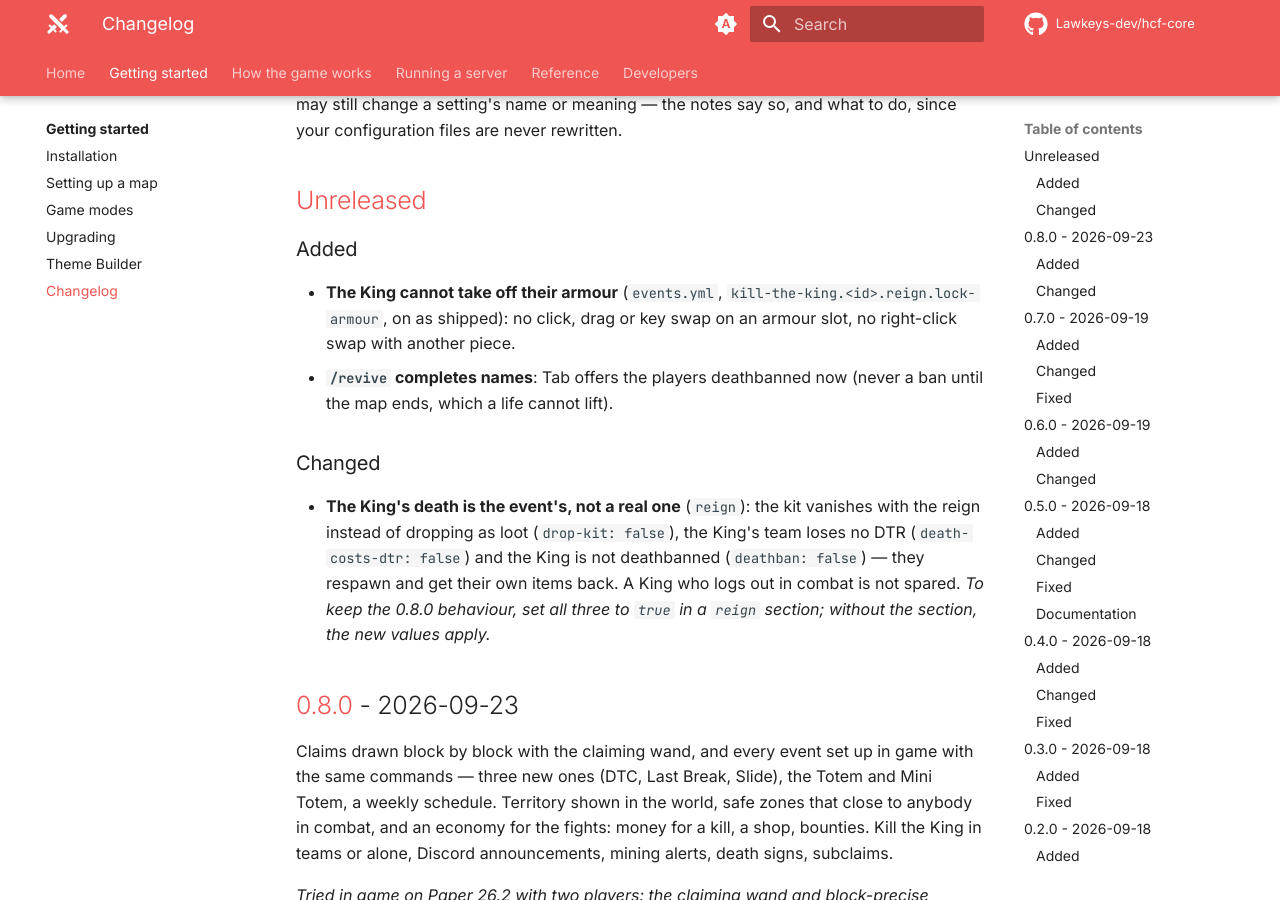
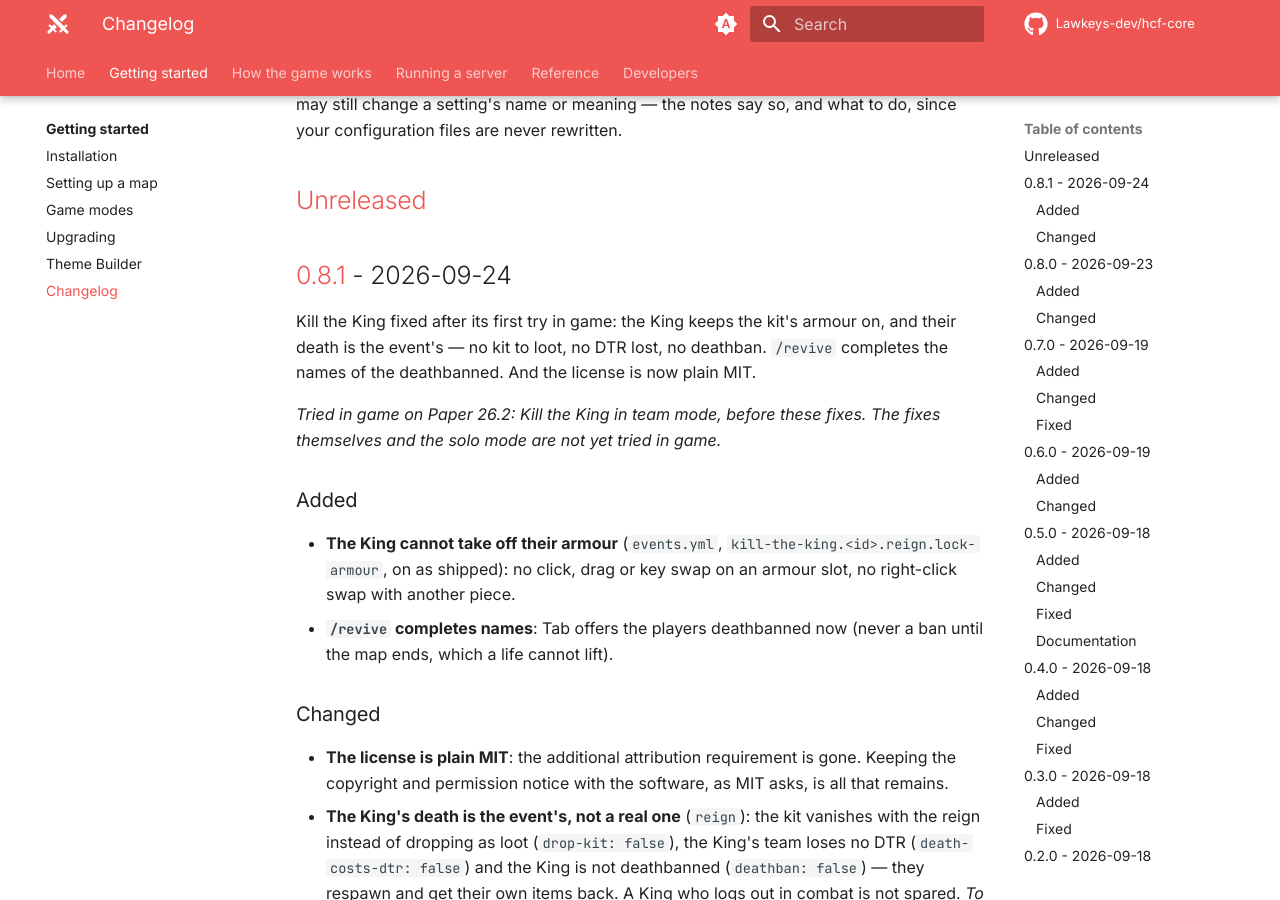
Before and after one commit to Lawkeys-dev/hcf-core, an MkDocs documentation site: the page built from docs/changelog.md, in a window 1280 px wide and 900 px high, scrolled down 254 px. Built offline with MkDocs 1.6.1 and Material for MkDocs 9.7.7, drawn with Linux system fonts in a browser that asks for light colours; comment, search, counter and statistics services are not loaded; some of the changed text lies outside the part shown.

Commit message:
Release 0.8.1: Kill the King fixes, plain MIT license
The King keeps the kit's armour on, and their death costs no kit loot,
DTR or deathban. /revive completes the deathbanned players' names. The
license is plain MIT, without the attribution requirement.

````diff
--- a/CHANGELOG.md
+++ b/CHANGELOG.md
@@ -6,11 +6,18 @@
 
 ## [Unreleased]
 
+## [0.8.1] - 2026-09-24
+
+Kill the King fixed after its first try in game: the King keeps the kit's armour on, and their death is the event's — no kit to loot, no DTR lost, no deathban. `/revive` completes the names of the deathbanned. And the license is now plain MIT.
+
+*Tried in game on Paper 26.2: Kill the King in team mode, before these fixes. The fixes themselves and the solo mode are not yet tried in game.*
+
 ### Added
 - **The King cannot take off their armour** (`events.yml`, `kill-the-king.<id>.reign.lock-armour`, on as shipped): no click, drag or key swap on an armour slot, no right-click swap with another piece.
 - **`/revive` completes names**: Tab offers the players deathbanned now (never a ban until the map ends, which a life cannot lift).
 
 ### Changed
+- **The license is plain MIT**: the additional attribution requirement is gone. Keeping the copyright and permission notice with the software, as MIT asks, is all that remains.
 - **The King's death is the event's, not a real one** (`reign`): the kit vanishes with the reign instead of dropping as loot (`drop-kit: false`), the King's team loses no DTR (`death-costs-dtr: false`) and the King is not deathbanned (`deathban: false`) — they respawn and get their own items back. A King who logs out in combat is not spared. *To keep the 0.8.0 behaviour, set all three to `true` in a `reign` section; without the section, the new values apply.*
 
 ## [0.8.0] - 2026-09-23
@@ -176,7 +183,8 @@
 ### Added
 - First public version: teams, territory and DTR, combat and deathbans, lives, capture events (KOTH, Citadel, Conquest, Kill the King), Mountains, SOTW/EOTW/Purge, economy with Vault, kits and abilities, custom enchants and limiters, moderation tools, scoreboard and chat, holograms, redeem codes, the Lunar Client integration, and this documentation.
 
-[Unreleased]: https://github.com/Lawkeys-dev/hcf-core/compare/v0.8.0...HEAD
+[Unreleased]: https://github.com/Lawkeys-dev/hcf-core/compare/v0.8.1...HEAD
+[0.8.1]: https://github.com/Lawkeys-dev/hcf-core/releases/tag/v0.8.1
 [0.8.0]: https://github.com/Lawkeys-dev/hcf-core/releases/tag/v0.8.0
 [0.7.0]: https://github.com/Lawkeys-dev/hcf-core/releases/tag/v0.7.0
 [0.6.0]: https://github.com/Lawkeys-dev/hcf-core/releases/tag/v0.6.0
--- a/docs/developers/api.md
+++ b/docs/developers/api.md
@@ -10,7 +10,7 @@
 // build.gradle.kts of your plugin
 dependencies {
     compileOnly("io.papermc.paper:paper-api:26.2.build.+")
-    compileOnly(files("libs/hcf-core-0.8.0.jar"))
+    compileOnly(files("libs/hcf-core-0.8.1.jar"))
 }
 ```
 
--- a/mkdocs.yml
+++ b/mkdocs.yml
@@ -4,7 +4,7 @@
 repo_url: https://github.com/Lawkeys-dev/hcf-core
 repo_name: Lawkeys-dev/hcf-core
 edit_uri: edit/main/docs/
-copyright: HCFCore is released under the MIT License, with an attribution requirement.
+copyright: HCFCore is released under the MIT License.
 
 validation:
   omitted_files: warn
````
Also changed, not shown: README.md (+2 -2 lines), docs/developers/contributing.md (+1 -1 lines), 2 other files.
